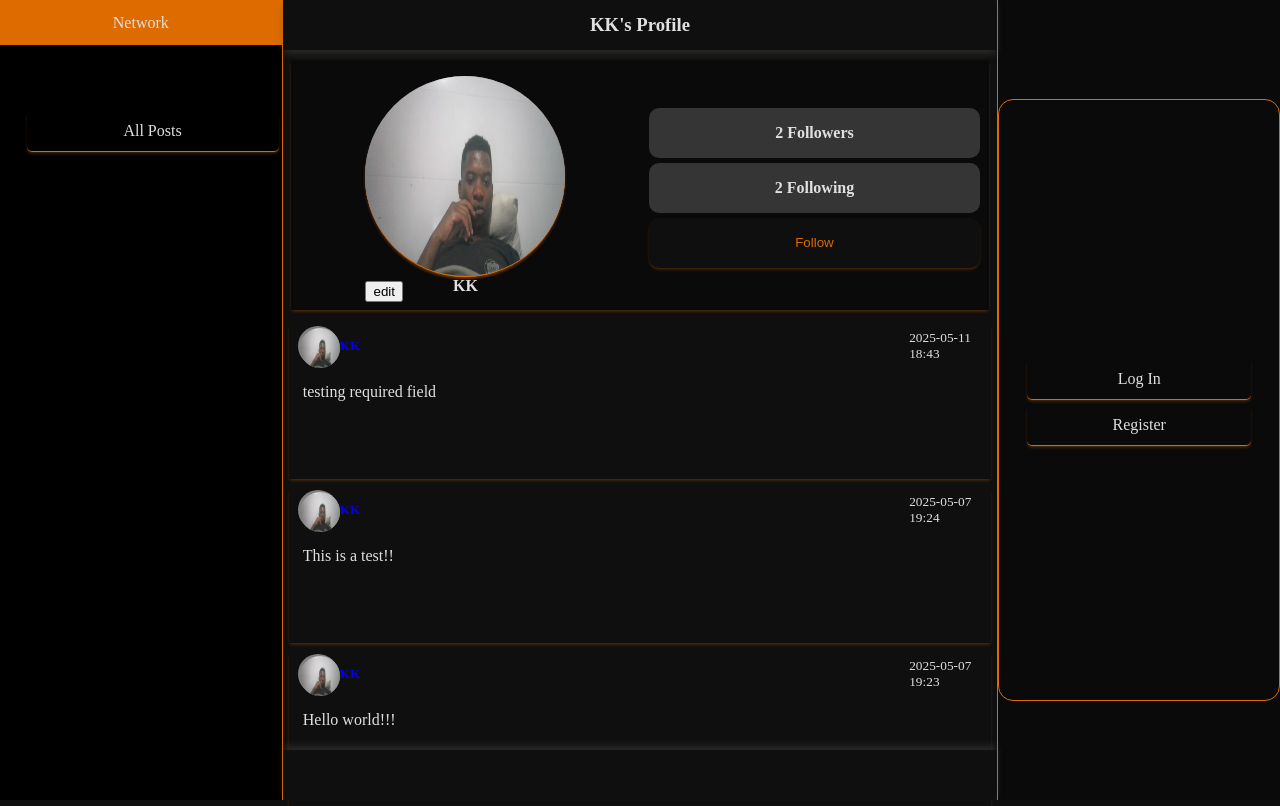
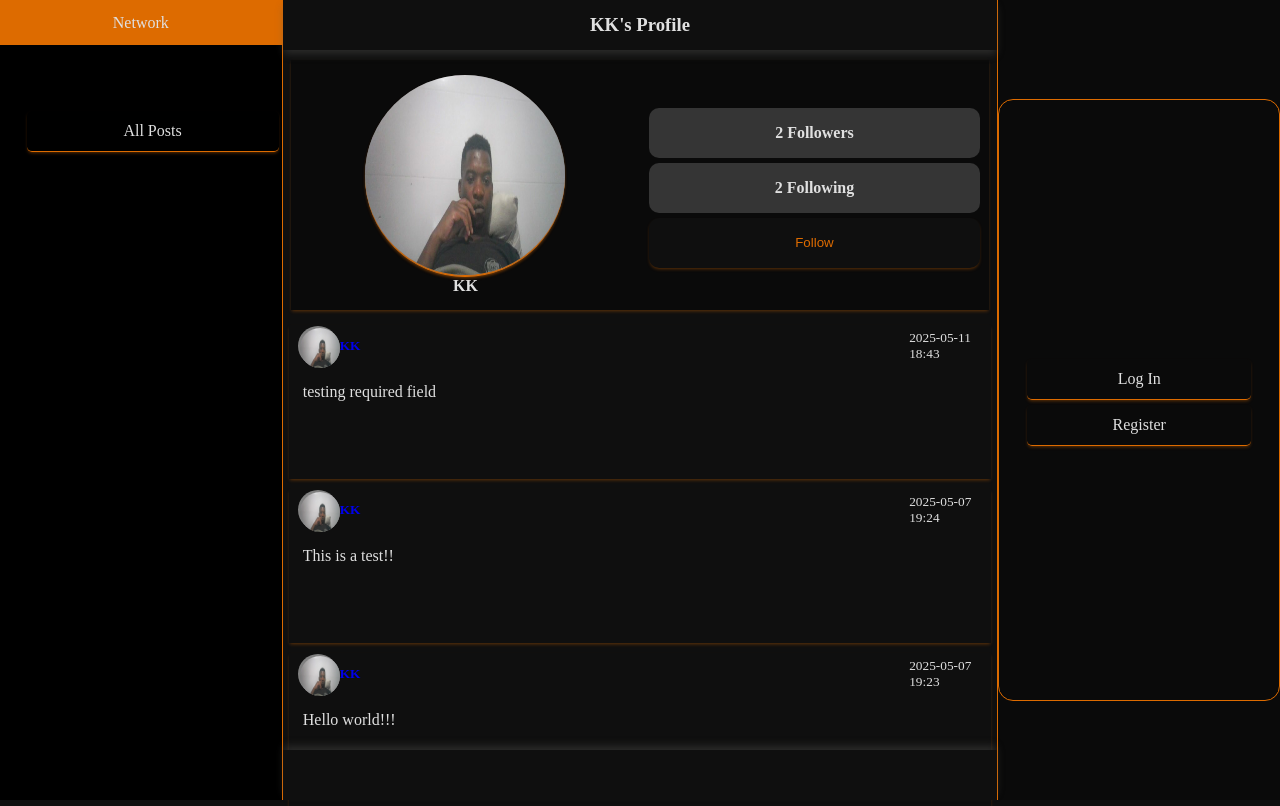
Before and after one commit to KKRamushu/CS50project4, a Django app: page /profile/1 in a window 1280 px wide. Shown: the top 806 px of the page. Run offline with Django 3.2, Linux system fonts and the light colour scheme; data comes from the database, SQL or seed files in the repository; both versions use the stored data as it was after the commit; some libraries are stand-ins or nearby versions.

Commit message:
Edit profile picture button edit in progress

```diff
--- a/network/static/network/styles.css
+++ b/network/static/network/styles.css
@@ -332,7 +332,7 @@ textarea{
 }
 
 .user-img{
-  position: relative;
+  position: sticky;
   width: 200px;
   height: 200px;
   border-radius: 50%;
@@ -403,6 +403,11 @@ textarea{
 
 }
 
+.profile-image{
+  display: flex;
+  justify-content: center;
+  align-items: center;
+}
 
 
 .personal, .acc-details{
@@ -446,9 +451,16 @@ textarea{
 .unfollow:hover{
   color: var(--text-color);
 }
-
+.image{
+  position: absolute;
+}
 .edit-profile-pic{
-  z-index: 10;
+  position: absolute;
+  left: -20px;
+  z-index: 100;
+  width: 40px;
+  height: 40px;
+  border-radius: 50%;
 }
 
 /*post*/
--- a/network/templates/network/index.html
+++ b/network/templates/network/index.html
@@ -11,13 +11,15 @@
       </div>
       <div class="user-info">
         <div class="personal">
-          <div class="user-img ">
+          <div class="user-img profile-image ">
             {% if user_profile %}
-            <img src="{{user_profile.image.url}}" alt=" no image" class="user-img">
+            <img src="{{user_profile.image.url}}" alt=" no image" class="user-img image">
             {% else %}
             <img src="" alt="" class="user-img">
             {% endif %}
+            {%if user_profile.user == user%}
             <button type="button" data-upload-url="{% url 'upload_pic' %}" class="edit-profile-pic">edit</button>
+            {%endif%}
           </div>
           <div class="user-name"><strong>{{ posterName }}</strong></div>
         </div>
--- a/network/templates/network/layout.html
+++ b/network/templates/network/layout.html
@@ -35,7 +35,7 @@
                 {% if user.is_authenticated %}
                     <div class="user-img-name-container">
                         <div class="user-img">
-                            <img src="{{user.profile.image.url}}" alt="">
+                            <img class="user-img" src="{{user.user_profile.image.url}}" alt="">
                         </div>
                             <div class="user-name"><strong>{{ user.username }}</strong></div>
                     </div>
```
Also changed, not shown: db.sqlite3, media/user_3/woman.png (added).
